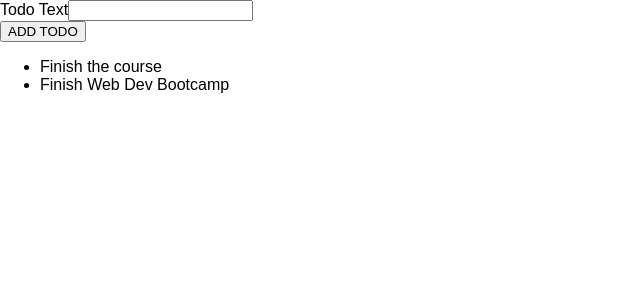
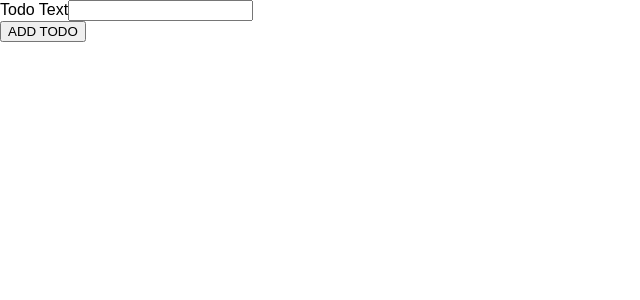
Before and after one commit to BaoJay/TodoList-app-by-React---Typescript, a React (Create React App) app: page / in a window 1280 px wide. Shown: the top 300 px of the page, without its empty margins (0-640 px from the left). Built offline with nearby package versions, Linux system fonts and the light colour scheme; the HTML template or start-up script is replaced by a standard one.

Commit message:
Working with State & Types

```diff
--- a/src/App.tsx
+++ b/src/App.tsx
@@ -1,16 +1,19 @@
-import React from 'react';
+import React, { useState } from 'react';
 
 import TodoList from './components/TodoList';
 import NewTodo from './components/NewTodo';
+import { Todo } from './todo.model';
 
-const todos = [
-  {id: 't1', text: 'Finish the course'},
-  {id: 't2', text: 'Finish Web Dev Bootcamp'}
-];
+// const todos = [
+  //   {id: 't1', text: 'Finish the course'},
+  //   {id: 't2', text: 'Finish Web Dev Bootcamp'}
+  // ];
   //Should not return void type for App component
   function App() {
+    const [todos, setTodos] = useState<Todo[]>([]);
+
     const todoAddHandler = (text: string) => {
-    console.log(text);
+      setTodos([{id: Math.random().toString(), text: text}]);
     };
 
     return (
--- /dev/null
+++ b/src/todo.model.ts
@@ -0,0 +1,4 @@
+export interface Todo {
+  id: string;
+  text: string;
+}
```
Lines whose indentation alone changed are shown as unchanged.
